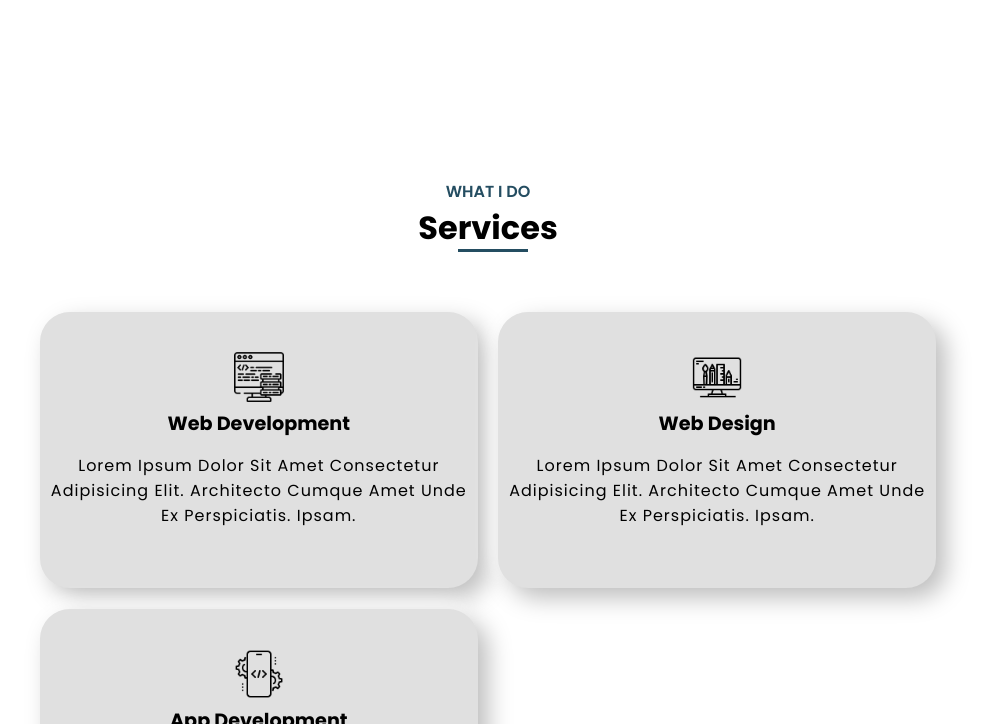
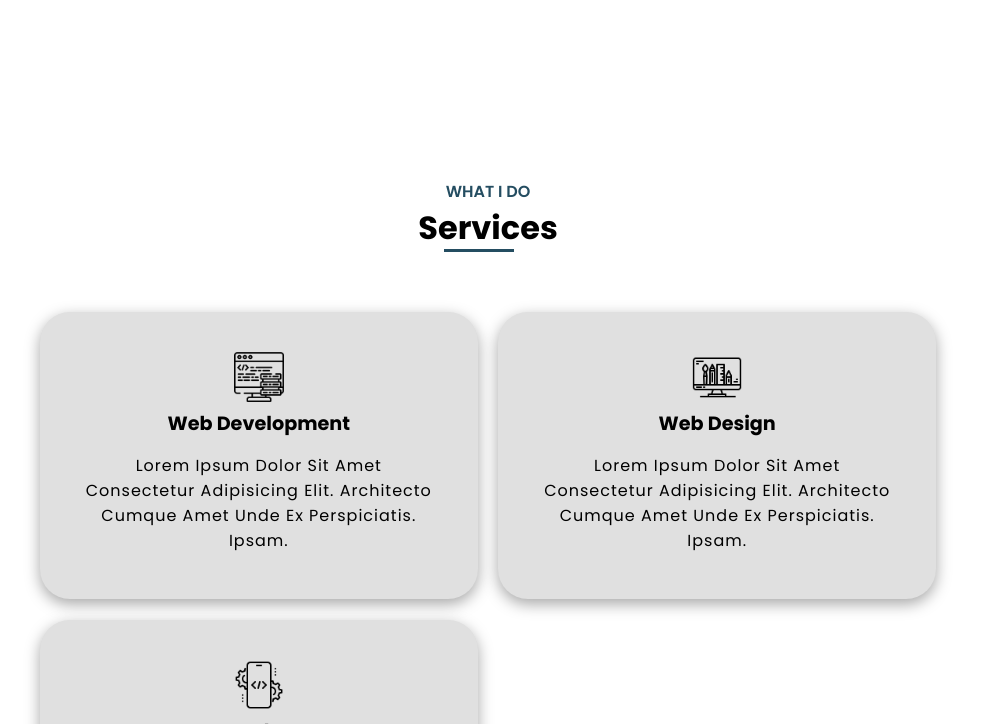
Before and after one commit to mahfoudcyko/portfolio, a plain HTML site: page index.html in a window 1280 px wide. Shown: the part 2076-2800 px from the top of the page, without its empty margins (152-1139 px from the left). Drawn offline with nearby package versions, Linux system fonts and the light colour scheme.

Commit message:
Add files via upload

```diff
--- a/css/style.css
+++ b/css/style.css
@@ -124,6 +124,7 @@ button:hover {
     display: flex;
     flex-direction: column;
     left: 100px;
+    z-index: 100000;
 }
 .contact i {
     padding: 10px 5px;
@@ -166,8 +167,8 @@ button:hover {
     font-weight: 600;
 }
 .top h3 {
+    font-size: 2rem;
     position: relative;
-    font-size: 2rem;
 }
 .top h3::after{
     content: "";
@@ -176,7 +177,7 @@ button:hover {
     height: 3px;
     background-color: var(--sec-color);
     bottom: 0;
-    right:45.5%;
+    right:47.1%;
 }
 .down {
     width: 100%;
@@ -260,17 +261,18 @@ button:hover {
 }
 .row {
     background-color: var(--light-color);
-    padding:40px 5px 60px 5px;
-    border-radius: 10px;
-    border-bottom: 6px transparent;
+    padding:40px;
+    border-radius: 5px;
+    border-bottom: 6px solid transparent;
     border-radius: 30px;
     background: #e0e0e0;
-    box-shadow: 10px 10px 25px #bebebe,
-                -5px -5px 20px #ffffff;
+                box-shadow: rgba(0, 0, 0, 0.35) 0px 5px 15px;
                 transition: all 0.5s;
                 color: var(--text-color);
 }
 .row:hover{
+    border-bottom: 6px solid var(--sec-color);
+
     transform: scale(0.9);
 }
 .row img {
@@ -364,6 +366,9 @@ button:hover {
     .contact {
         left: 0px;
     }
+    .top h3::after{
+        right:46%;
+    }
 }
 @media (max-width: 970px){
     header {
@@ -420,6 +425,9 @@ button:hover {
         top: 1.2rem;
         right: 4rem;
     }
+    .top h3::after{
+        right:45.2%;
+    }
 
 }
 @media (max-width: 768px){
```
